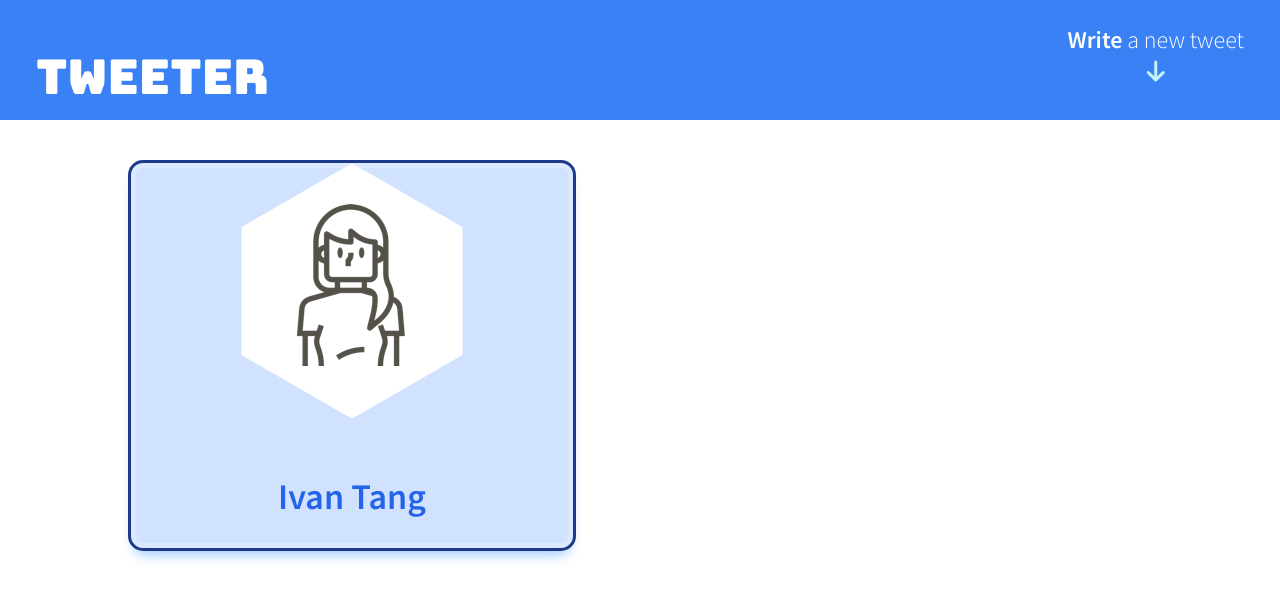
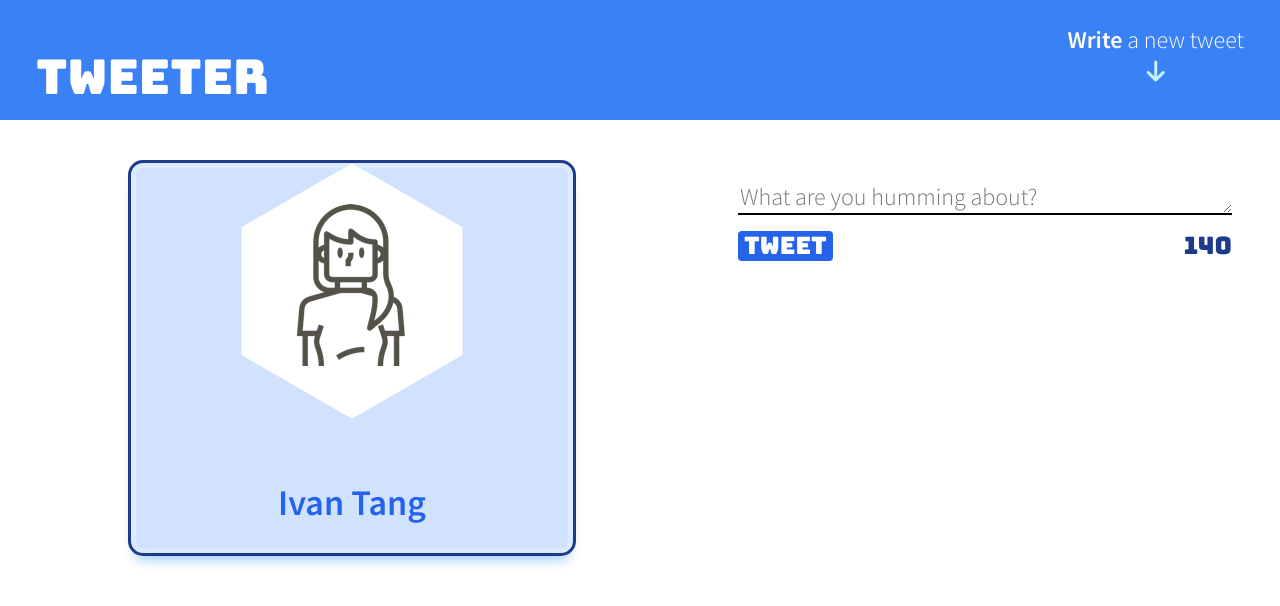
Before and after one commit to tangivan/tweeter-project, a website: page public/index.html in a window 1280 px wide. Both pictures are taken after a click on the button 1155 px from the left and 70 px from the top of the page. Drawn offline with nearby package versions, Linux system fonts and the light colour scheme; no server answers.

Commit message:
Set Compose Tweet component container display to none, turn new-tweet form into flex container, add hover state for Compose Tweet button, and fix flex-basis behavior bug

```diff
--- a/public/styles/new-tweet.css
+++ b/public/styles/new-tweet.css
@@ -1,41 +1,59 @@
+/* Compose Tweet Component */
 .new-tweet {
   display: flex;
   flex-direction: column;
   align-items: center;
   width: 100%;
+  display: none;
 }
 
-textarea {
+.new-tweet form {
+  display: flex;
+  flex-direction: column;
+  width: 100%;
+  }
+
+.new-tweet textarea {
   outline: 0;
   border: 0;
   border-bottom: 2px solid;
-  width: 600px;
+  width: 100%;
   height: 60px;
   padding-top: 30px;
   overflow: hidden;
   background-color: transparent;
+  margin-top: 2rem;
   margin-bottom: 1rem;
 }
 
-button {
-  background-color: blue;
-  color: white;
+.new-tweet button {
+  background-color: #2563EB;
+  color: #FFFFFF;
   font-family: 'Bungee', cursive;
   border-radius: 4px;
   border: none;
+  cursor: pointer;
+  outline: none;
+  transition: all .2s ease-in-out;
+}
+
+.new-tweet button:hover {
+  box-shadow: 0px 10px 13px -7px#2563EB;
+  transform: scale(1.01);
+}
+
+.new-tweet div {
+  display: flex;
+  justify-content: space-between;
+  align-items: center;
 }
 
 .counter {
   font-family: 'Bungee', cursive;
+  color: #1E3A8A;
 }
 
-form {
-display: flex;
-flex-direction: column;
+/* This class is added when character count is over the limit */
+.js-overLimit {
+  color: red;
 }
-
-div {
-  display: flex;
-  justify-content: space-between;
-  align-items: center;
-}
```
